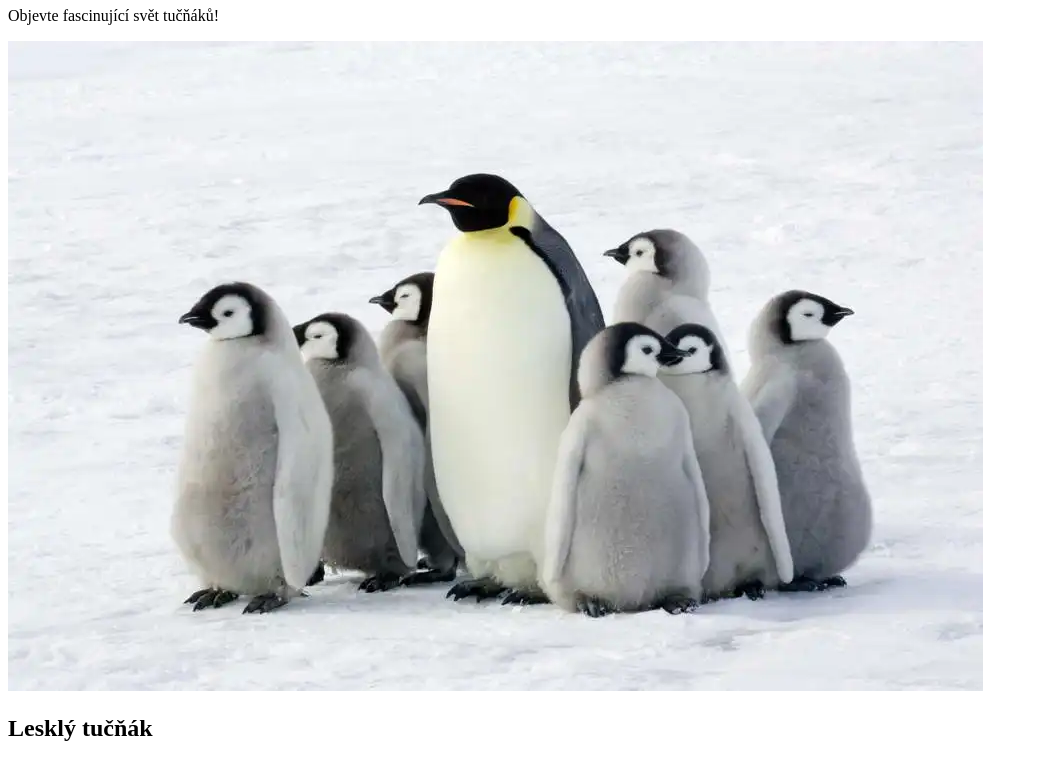
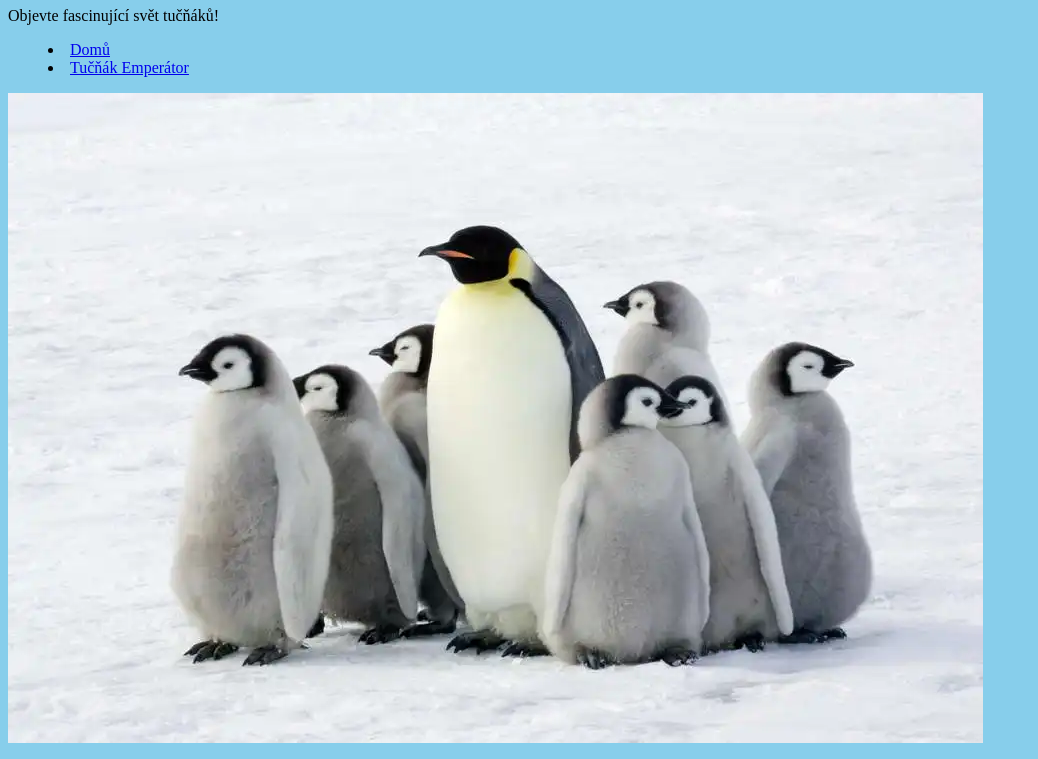
Before and after one commit to FrantisekSvatos/tu-ci, a plain HTML site: page stranka/leskly.html in a window 1280 px wide. Shown: the part 73-832 px from the top of the page, without its empty margins (0-1038 px from the left). Drawn offline with Linux system fonts and the light colour scheme.

Commit message:
ani nevim

```diff
--- a/css/style.css
+++ b/css/style.css
@@ -1,3 +1,3 @@
-p{
-    color:pink;
+body{
+    background-color: skyblue;
 }
--- a/stranka/leskly.html
+++ b/stranka/leskly.html
@@ -4,11 +4,18 @@
     <meta charset="UTF-8">
     <meta name="viewport" content="width=device-width, initial-scale=1.0">
     <title>Leskly</title>
+    <link rel="stylesheet" type="text/css" href="../css/style.css"/>
 </head>
 <body>
     <header>
         <h1>Vesmír tučňáků</h1>
         <p>Objevte fascinující svět tučňáků!</p>
+        <nav>
+            <menu>
+                <li><a href="index.html">Domů</a></li>
+                <li><a href="emperor.html">Tučňák Emperátor</a></li>
+            </menu>
+        </nav>
     </header>
 
     <article>
```
Also changed, not shown: stranka/emperor.html (+7 -0 lines), stranka/index.html (+1 -0 lines), images/emperor.jpg, images/images.jpg (added), 2 other files.
